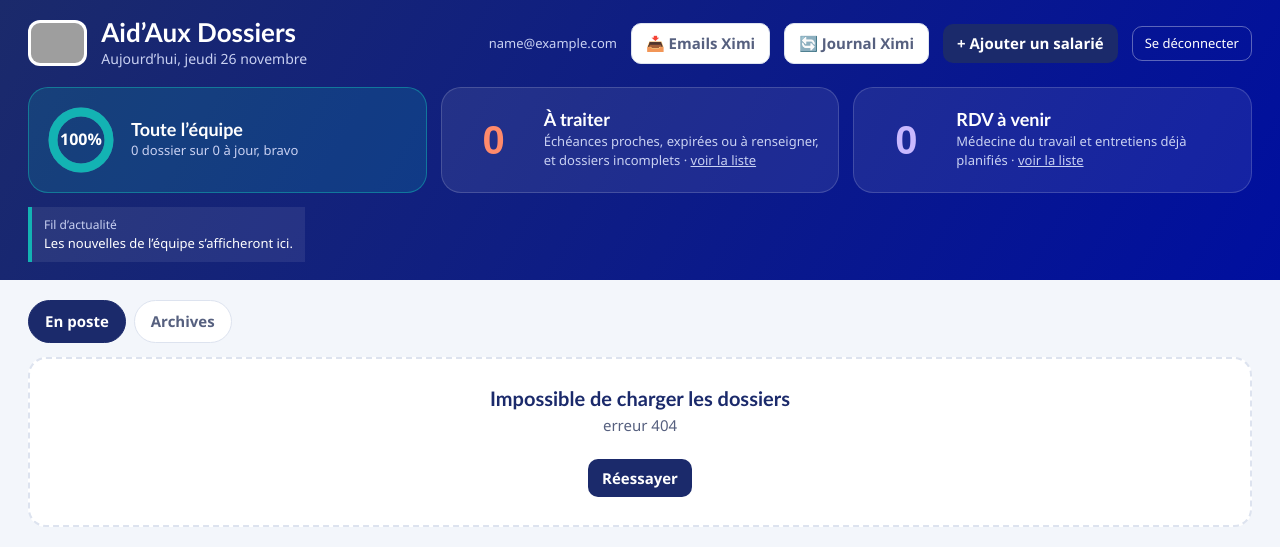
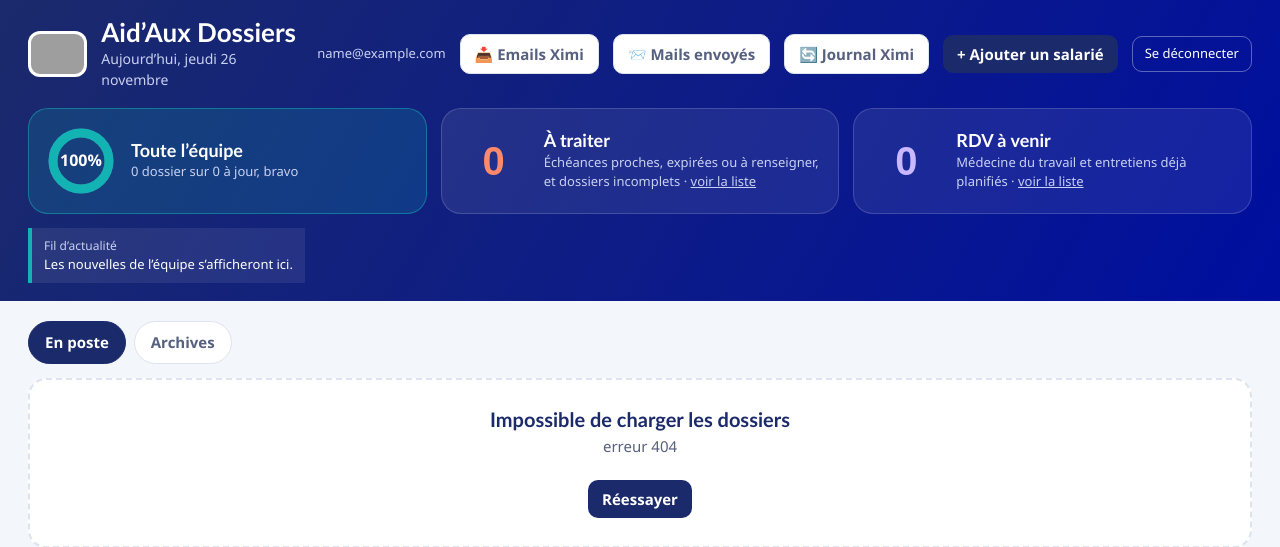
Before and after one commit to leagoetz68-rgb/aidaux-dossiers, a Python web app: template templates/index.html in a window 1280 px wide. Shown: the top 547 px of the page. Run offline with Jinja, Linux system fonts and the light colour scheme; the template is opened without the code that fills it: most values are stand-ins (such as "Sample title", 1, 10 or a date in 2020); some libraries are stand-ins or nearby versions; some web fonts are replaced; grey boxes are pictures that could not be loaded.

Commit message:
Update index.html

```diff
--- a/templates/index.html
+++ b/templates/index.html
@@ -390,6 +390,7 @@ a.btn{text-decoration:none;display:inline-block}
 .sig-tools{display:flex;gap:6px;padding:6px;border-top:1px dashed var(--line)}
 .sig-in{flex:1;min-width:0;border:1px solid var(--line);border-radius:8px;padding:5px 8px;font:inherit;font-size:13px;background:var(--bg);color:var(--ink)}
 @media print{.sig-tools,.sig-ph{display:none!important}.sig{border:1px solid #999}}
+.mails-q{flex:1 1 100%;border:1px solid var(--line);border-radius:8px;padding:7px 10px;font:inherit;font-size:13.5px;background:var(--bg);color:var(--ink)}
 .rel-aide{margin:6px 0 0;font-size:12.5px;color:var(--ink2)}
 .ed-cta{display:flex;justify-content:center;margin:-6px 0 14px}
 .ed-pen{background:none;border:none;cursor:pointer;font-size:14px;margin-left:8px;opacity:.45;vertical-align:middle}
@@ -481,7 +482,7 @@ textarea.fm-in{resize:vertical;min-height:48px;overflow:hidden;display:block}
       <p id="today"></p>
     </div>
     <span class="who-me">{{ user_email }}</span>
-    <button class="btn light" id="impBtn" title="Récupérer les emails des salariés depuis Ximi">📥 Emails Ximi</button><button class="btn light" id="xjBtn" title="Noter maintenant dans le Journal Ximi ce qui manque (sinon c’est fait automatiquement chaque matin)">🔄 Journal Ximi</button><input type="file" id="impFile" accept=".xlsx,.xls,.csv" hidden>
+    <button class="btn light" id="impBtn" title="Récupérer les emails des salariés depuis Ximi">📥 Emails Ximi</button><button class="btn light" id="mailsBtn" title="Historique de tous les mails de rappel envoyés">📨 Mails envoyés</button><button class="btn light" id="xjBtn" title="Noter maintenant dans le Journal Ximi ce qui manque (sinon c’est fait automatiquement chaque matin)">🔄 Journal Ximi</button><input type="file" id="impFile" accept=".xlsx,.xls,.csv" hidden>
     <button class="btn teal" id="addBtn">+ Ajouter un salarié</button>
     <a class="ghost" href="/logout">Se déconnecter</a>
   </div>
@@ -1898,6 +1899,31 @@ document.addEventListener("click",async ev=>{const b=ev.target.closest&&ev.targe
     toast(j.notes+" note(s) ajoutée(s) dans Ximi"+(j.introuvables.length?" · introuvables dans Ximi : "+j.introuvables.slice(0,5).join(", ")+(j.introuvables.length>5?"…":""):"")+(j.erreurs.length?" · erreur : "+j.erreurs[0]:""))}
   catch(e){if(e.message!=="login")toast("Ximi : "+e.message)}
   finally{b.disabled=false;b.textContent=lib}});
+// ---- Historique des mails de rappel envoyés ----
+let MAILS=null,MAILS_F="tous",MAILS_Q="";
+async function ouvrirMails(){
+  let el=document.getElementById("rdvPanel");
+  if(!el){el=document.createElement("div");el.id="rdvPanel";el.className="rdv-ov";document.body.appendChild(el)}
+  el.hidden=false;document.body.classList.add("fm-open");
+  if(!MAILS){el.innerHTML=`<div class="rdv-box"><div class="rdv-h"><h3>📨 Mails envoyés</h3><button class="btn light" data-rdvclose>Fermer</button></div><div class="empty small">Chargement…</div></div>`;
+    try{MAILS=(await api("/api/relances/historique")).lignes||[]}catch(e){if(e.message!=="login")toast("Historique indisponible : "+e.message);fermerRdv();return}}
+  dessinerMails()}
+function dessinerMails(){const el=document.getElementById("rdvPanel");if(!el||el.hidden)return;
+  const types=["tous",...new Set(MAILS.map(m=>m.doc))];
+  const l=MAILS.filter(m=>(MAILS_F==="tous"||m.doc===MAILS_F)&&(!MAILS_Q||sansAcc(m.nom+" "+m.a).includes(sansAcc(MAILS_Q).trim())));
+  el.innerHTML=`<div class="rdv-box" role="dialog" aria-modal="true" aria-label="Mails envoyés">
+    <div class="rdv-h"><h3>📨 Mails de rappel envoyés (${l.length})</h3><button class="btn light" data-rdvclose>Fermer</button></div>
+    <div class="todo-f"><input type="search" id="mailsQ" class="mails-q" placeholder="🔍 Rechercher un salarié ou une adresse…" value="${esc(MAILS_Q)}">
+      ${types.map(t=>`<button class="chip" data-mailsf="${esc(t)}" aria-pressed="${MAILS_F===t}">${t==="tous"?"Tous":esc(t)} (${t==="tous"?MAILS.length:MAILS.filter(m=>m.doc===t).length})</button>`).join("")}</div>
+    <div class="rdv-list">${l.length?l.map(m=>`<button class="rdv-li" data-rdvopen="${m.sid}">
+      <span class="rdv-d"><b>${fmt(m.le.slice(0,10))}</b><small>${m.le.slice(11)}</small></span>
+      <span class="rdv-t"><b>${esc(m.nom)}</b><small>${esc(m.doc)} · ${esc(m.quoi)}${m.echeance?" · échéance du "+fmt(m.echeance):""}</small><small>✉️ ${esc(m.a)}</small></span><span aria-hidden="true">›</span></button>`).join("")
+      :`<div class="empty small">${MAILS.length?"Aucun mail ne correspond.":"Aucun mail de rappel envoyé pour l’instant."}</div>`}</div></div>`;
+  const q=document.getElementById("mailsQ");if(q&&MAILS_Q){q.focus();q.setSelectionRange(q.value.length,q.value.length)}}
+document.addEventListener("click",ev=>{const t=ev.target.closest&&ev.target.closest("#mailsBtn,[data-mailsf]");if(!t)return;
+  if(t.id==="mailsBtn"){MAILS=null;MAILS_F="tous";MAILS_Q="";ouvrirMails();return}
+  MAILS_F=t.dataset.mailsf;dessinerMails()});
+document.addEventListener("input",ev=>{if(ev.target.id!=="mailsQ")return;MAILS_Q=ev.target.value;dessinerMails()});
 render();load();
 </script>
 {% endraw %}
```
